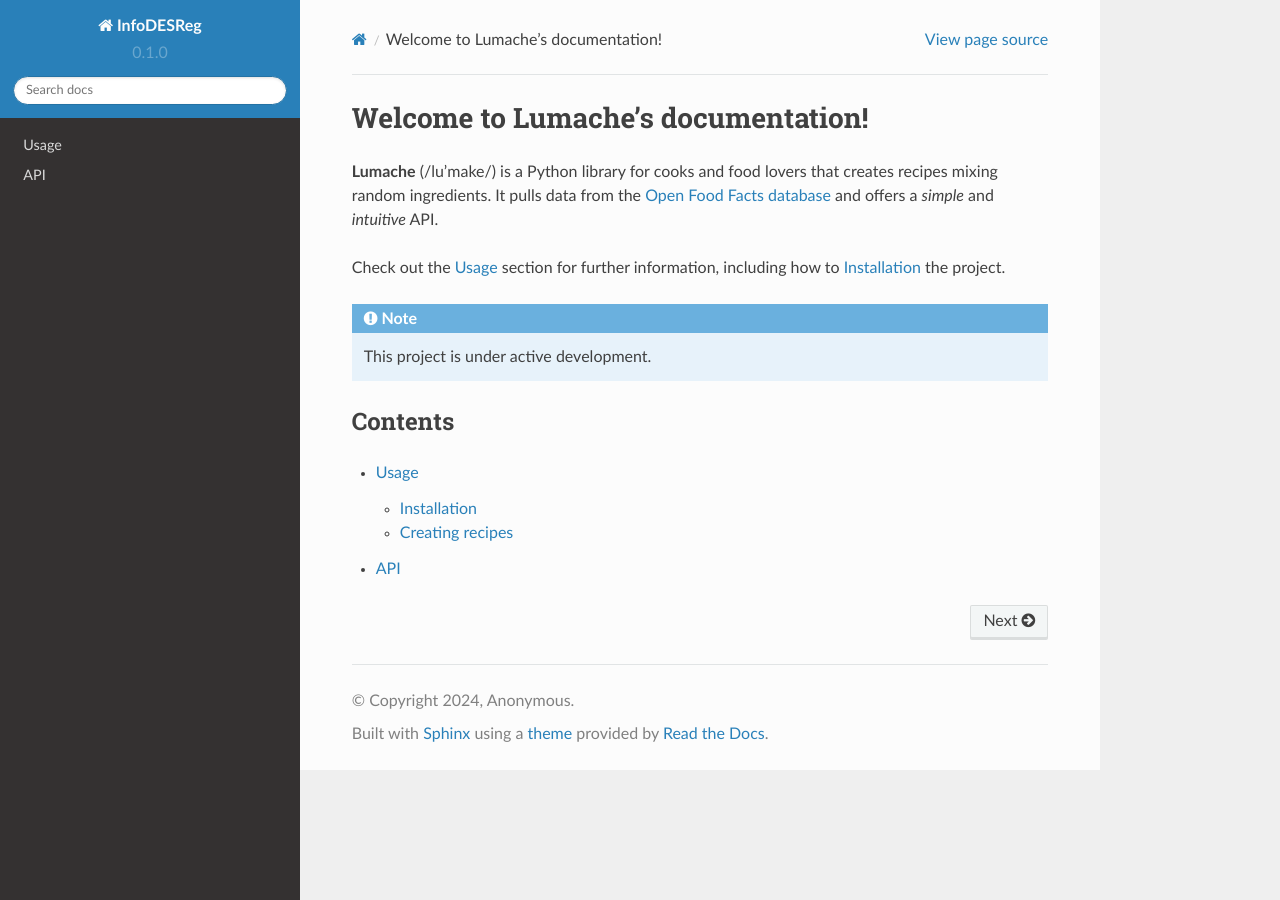
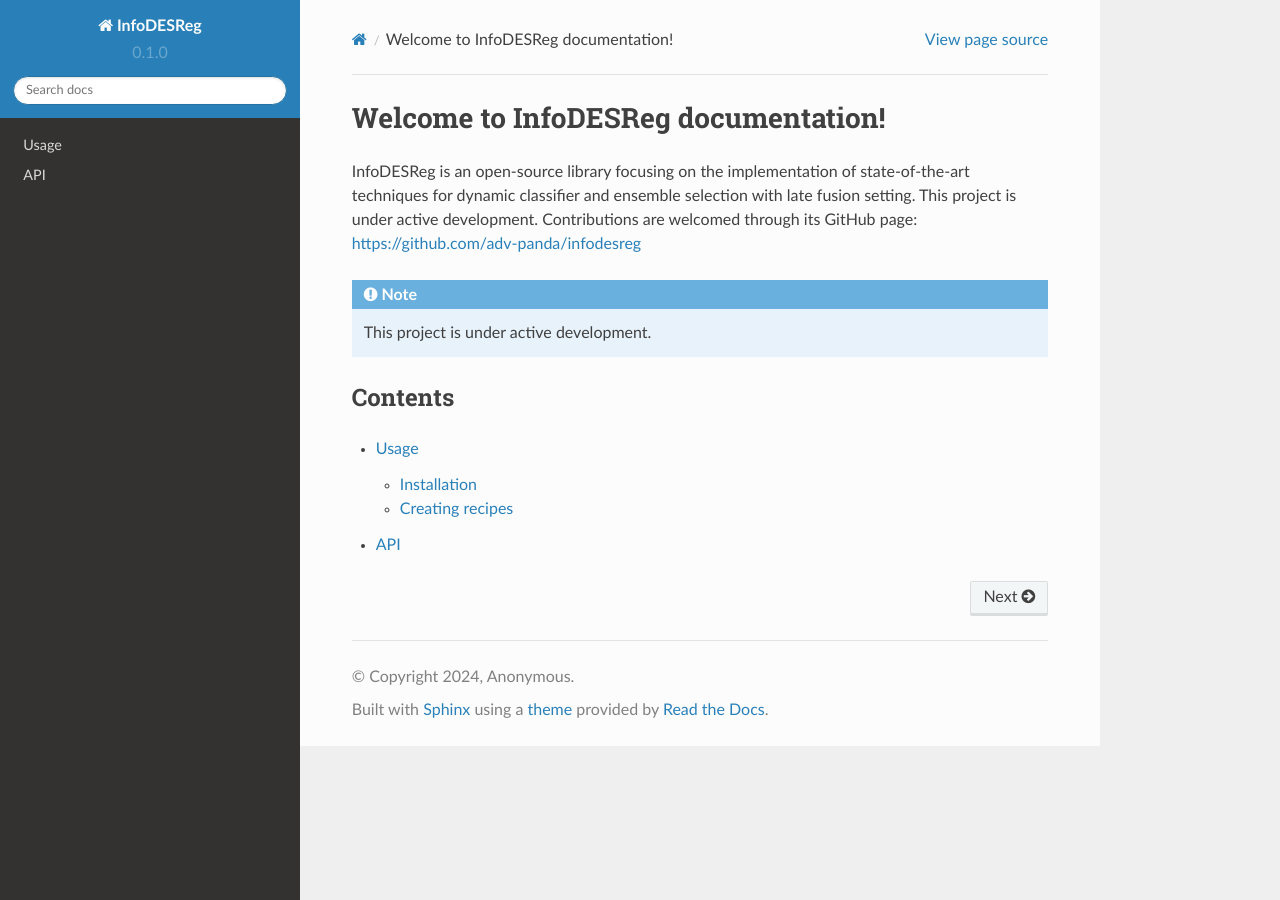
Before and after one commit to adv-panda/infodesreg_docs, a Sphinx documentation site: the page built from docs/source/index.rst, in a window 1280 px wide. Built offline with Sphinx 7.4.7 and the Read the Docs theme 2.0.0, drawn with Linux system fonts in a browser that asks for light colours.

Commit message:
Update index.rst

```diff
--- a/docs/source/index.rst
+++ b/docs/source/index.rst
@@ -1,13 +1,7 @@
-Welcome to Lumache's documentation!
+Welcome to InfoDESReg documentation!
 ===================================
 
-**Lumache** (/lu'make/) is a Python library for cooks and food lovers
-that creates recipes mixing random ingredients.
-It pulls data from the `Open Food Facts database <https://world.openfoodfacts.org/>`_
-and offers a *simple* and *intuitive* API.
-
-Check out the :doc:`usage` section for further information, including
-how to :ref:`installation` the project.
+InfoDESReg is an open-source library focusing on the implementation of state-of-the-art techniques for dynamic classifier and ensemble selection with late fusion setting. This project is under active development. Contributions are welcomed through its GitHub page: https://github.com/adv-panda/infodesreg
 
 .. note::
 
```
